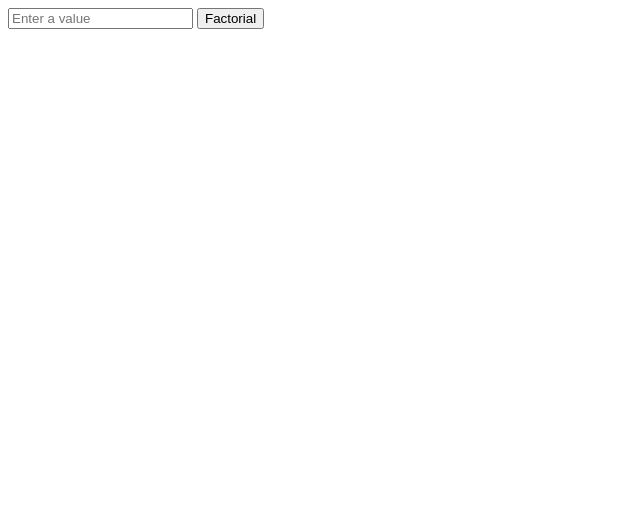
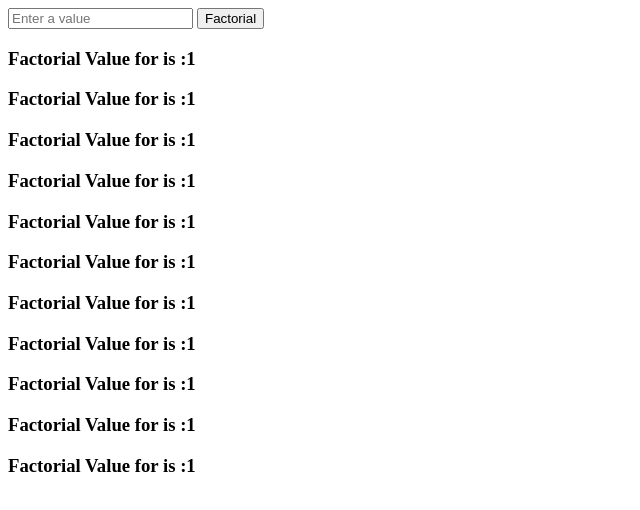
Before and after one commit to Nuralam30/js_practice, a plain HTML site: page factorialNumber.html in a window 1280 px wide. Shown: the whole page, without its empty margins (0-640 px from the left). Drawn offline with Linux system fonts and the light colour scheme.

Commit message:
factorial Recursive

```diff
--- a/factorialNumber.html
+++ b/factorialNumber.html
@@ -31,15 +31,15 @@
 
 
 
-            // if(n == 0){
-            //     return 1;
-            // }
-            // else{
-            //     return n * factorial(n-1);
-            // }
+            if(n == 0){
+                return 1;
+            }
+            else{
+                return n * factorial(n-1);
+            }
         }
-        // var result = factorial(10);
-        // console.log(result)
+        var result = factorial(10);
+        console.log(result)
     </script>
 </body>
 </html>
```
Also changed, not shown: factorialRecursive.html (added, +25 -0 lines).
